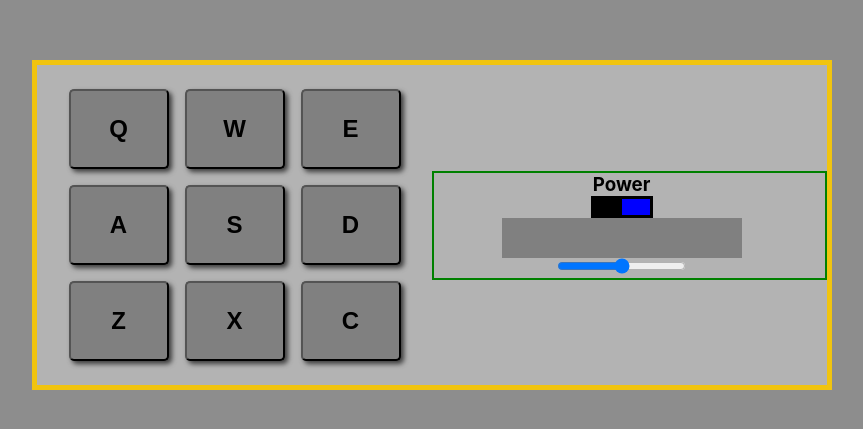
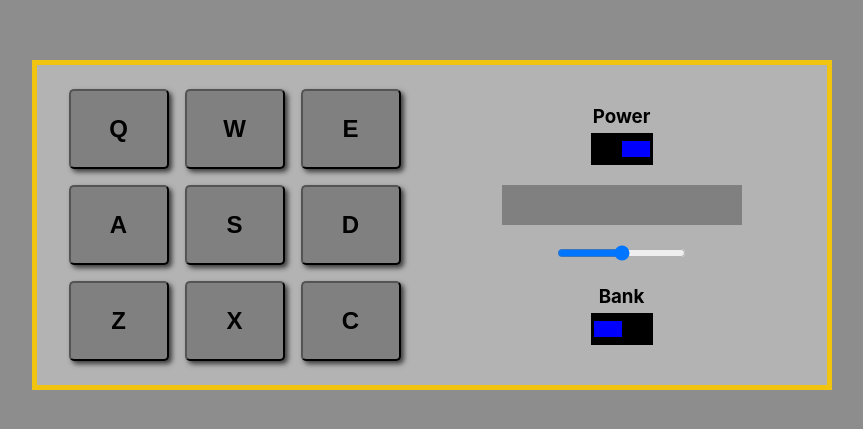
Before and after one commit to OlhaD/freeCodeCamp-react-projects, a React (Create React App) app in the folder drum-machine/: page / in a window 1280 px wide. Shown: the part 175-604 px from the top of the page, without its empty margins (208-1071 px from the left). Built offline with nearby package versions, Linux system fonts and the light colour scheme.

Commit message:
DM - add Bank toggler

```diff
--- /dev/null
+++ b/drum-machine/src/components/Bank/Bank.js
@@ -0,0 +1,21 @@
+import React from 'react';
+import * as classes from './Bank.module.scss';
+import Toggler from '../UI/Toggler/Toggler';
+
+function Bank(props) {
+    function onBankChanged(isOn) {
+        props.onChanged(isOn);
+    }
+
+    return (
+        <div className={classes.Bank}>
+            <header>
+                <h3>Bank</h3>
+            </header>
+
+            <Toggler disabled={!props.isPowerOn} isOn={props.isOn} onToggled={(isOn) => onBankChanged(isOn)}/>
+        </div>
+    );
+}
+
+export default Bank;
--- a/drum-machine/src/components/DrumPad/DrumPad.js
+++ b/drum-machine/src/components/DrumPad/DrumPad.js
@@ -6,53 +6,63 @@ import NumPad from '../NumPad/NumPad';
 import Power from '../Power/Power';
 import MessageBox from '../UI/MessageBox/MessageBox';
 import Slider from '../UI/Slider/Slider';
+import Bank from '../Bank/Bank';
 
 function DrumPad(props) {
     const buttonsInfo = [
     {
         text: "Q",
         message: "Heater-1",
-        audioSrc: "https://s3.amazonaws.com/freecodecamp/drums/Heater-1.mp3"
+        audioSrc: "https://s3.amazonaws.com/freecodecamp/drums/Heater-1.mp3",
+        altAudioSrc: "https://s3.amazonaws.com/freecodecamp/drums/Chord_1.mp3"
     },
     {
         text: "W",
         message: "Heater-2",
-        audioSrc: "https://s3.amazonaws.com/freecodecamp/drums/Heater-2.mp3"
+        audioSrc: "https://s3.amazonaws.com/freecodecamp/drums/Heater-2.mp3",
+        altAudioSrc: "https://s3.amazonaws.com/freecodecamp/drums/Chord_2.mp3"
     },
     {
         text: "E",
         message: "Heater-3",
-        audioSrc: "https://s3.amazonaws.com/freecodecamp/drums/Heater-3.mp3"
+        audioSrc: "https://s3.amazonaws.com/freecodecamp/drums/Heater-3.mp3",
+        altAudioSrc: "https://s3.amazonaws.com/freecodecamp/drums/Chord_3.mp3"
     },
     {
         text: "A",
         message: "Heater-4",
-        audioSrc: "https://s3.amazonaws.com/freecodecamp/drums/Heater-4_1.mp3"
+        audioSrc: "https://s3.amazonaws.com/freecodecamp/drums/Heater-4_1.mp3",
+        altAudioSrc: "https://s3.amazonaws.com/freecodecamp/drums/Give_us_a_light.mp3"
     },
     {
         text: "S",
         message: "Clap",
-        audioSrc: "https://s3.amazonaws.com/freecodecamp/drums/Heater-6.mp3"
+        audioSrc: "https://s3.amazonaws.com/freecodecamp/drums/Heater-6.mp3",
+        altAudioSrc: "https://s3.amazonaws.com/freecodecamp/drums/Dry_Ohh.mp3"
     },
     {
         text: "D",
         message: "Open-HH",
-        audioSrc: "https://s3.amazonaws.com/freecodecamp/drums/Dsc_Oh.mp3"
+        audioSrc: "https://s3.amazonaws.com/freecodecamp/drums/Dsc_Oh.mp3",
+        altAudioSrc: "https://s3.amazonaws.com/freecodecamp/drums/Bld_H1.mp3"
     },
     {
         text: "Z",
         message: "Clap",
-        audioSrc: "https://s3.amazonaws.com/freecodecamp/drums/Kick_n_Hat.mp3"
+        audioSrc: "https://s3.amazonaws.com/freecodecamp/drums/Kick_n_Hat.mp3",
+        altAudioSrc: "https://s3.amazonaws.com/freecodecamp/drums/punchy_kick_1.mp3"
     },
     {
         text: "X",
         message: "Kick",
-        audioSrc: "https://s3.amazonaws.com/freecodecamp/drums/RP4_KICK_1.mp3"
+        audioSrc: "https://s3.amazonaws.com/freecodecamp/drums/RP4_KICK_1.mp3",
+        altAudioSrc: "https://s3.amazonaws.com/freecodecamp/drums/side_stick_1.mp3"
     },
     {
         text: "C",
         message: "Closed-HH",
-        audioSrc: "https://s3.amazonaws.com/freecodecamp/drums/Cev_H2.mp3"
+        audioSrc: "https://s3.amazonaws.com/freecodecamp/drums/Cev_H2.mp3",
+        altAudioSrc: "https://s3.amazonaws.com/freecodecamp/drums/Brk_Snr.mp3"
     }];
 
     const sliderSettings = {
@@ -62,10 +72,11 @@ function DrumPad(props) {
     }
 
     var [isPowerOn, setIsPowerOn] = useState(true);
+    var [isBankOn, setIsBankOn] = useState(false);
     var [message, setMessage] = useState("");
     var [volume, setVolume] = useState(sliderSettings.value);
 
-    function onPowerChanged(isOn){
+    function onPowerChangedHandler(isOn){
         setIsPowerOn(isOn);
         if(!isOn){
             onButtonActivated("")
@@ -81,13 +92,19 @@ function DrumPad(props) {
         setMessage(`Volume: ${value}`);
     }
 
+    function onBankChangedHandler(value){
+        setIsBankOn(value);
+        setMessage(value ? "Smooth Piano Kit" : "Heater Kit");
+    }
+
     return (
         <div className={classes.Display} >
-            <NumPad buttons={buttonsInfo} isPowerOn={isPowerOn} pressedKey={props.pressedKey} onButtonActivated={(button) => onButtonActivated(button)} volume={volume} />
+            <NumPad buttons={buttonsInfo} isPowerOn={isPowerOn} isBankOn={isBankOn} pressedKey={props.pressedKey}
+                onButtonActivated={(button) => onButtonActivated(button)} volume={volume} />
 
             <div className={classes.RightPanel}>
                 <div>
-                    <Power onChanged={(isOn) => onPowerChanged(isOn)} />
+                    <Power isOn={isPowerOn} onChanged={(isOn) => onPowerChangedHandler(isOn)} />
                 </div>
 
                 <div>
@@ -95,7 +112,11 @@ function DrumPad(props) {
                 </div>
 
                 <div>
-                    <Slider min={sliderSettings.min} max={sliderSettings.max} onChange={(volume) => onVolumeChangedHandler(volume)} />
+                    <Slider disabled={!isPowerOn} min={sliderSettings.min} max={sliderSettings.max} onChange={(volume) => onVolumeChangedHandler(volume)} />
+                </div>
+
+                <div>
+                    <Bank isPowerOn={isPowerOn} isOn={isBankOn} onChanged={(isOn) => onBankChangedHandler(isOn)} />
                 </div>
             </div>
         </div>
--- a/drum-machine/src/components/DrumPad/DrumPad.module.scss
+++ b/drum-machine/src/components/DrumPad/DrumPad.module.scss
@@ -16,6 +16,8 @@ $border-color: rgb(241,196,15);
       width: 50%;
       padding-right: 1rem;
 
-      border: 2px solid green;
+      div {
+        margin: 5px 0;
+      }
     }
   }
--- a/drum-machine/src/components/NumPad/NumPad.js
+++ b/drum-machine/src/components/NumPad/NumPad.js
@@ -8,7 +8,7 @@ function NumPad(props) {
             {
                 props.buttons.map((button, key) =>
                 (
-                    <Button key={key} keyPressed={props.pressedKey} name={button.text} audioSrc={button.audioSrc} message={button.message}
+                    <Button key={key} keyPressed={props.pressedKey} name={button.text} audioSrc={props.isBankOn ? button.altAudioSrc :button.audioSrc} message={button.message}
                         onButtonActivated={(button) => props.onButtonActivated(button)} volume={props.volume} disabled={!props.isPowerOn}/>
                 ))
             }
--- a/drum-machine/src/components/Power/Power.js
+++ b/drum-machine/src/components/Power/Power.js
@@ -13,7 +13,7 @@ function Power(props) {
                 <h3>Power</h3>
             </header>
 
-            <Toggler onToggled={(isOn) => onPowerChanged(isOn)}/>
+            <Toggler isOn={props.isOn} onToggled={(isOn) => onPowerChanged(isOn)}/>
         </div>
     );
 }
--- a/drum-machine/src/components/UI/Slider/Slider.js
+++ b/drum-machine/src/components/UI/Slider/Slider.js
@@ -7,7 +7,7 @@ function Slider(props) {
 
     return (
         <div>
-            <input type="range" min={props.min} max={props.max} value={props.value} onChange={(e) => sliderChangedHandler(e)}></input>
+            <input type="range" min={props.min} max={props.max} value={props.value} onChange={(e) => sliderChangedHandler(e)} disabled={props.disabled}></input>
         </div>
     );
 }
--- a/drum-machine/src/components/UI/Toggler/Toggler.js
+++ b/drum-machine/src/components/UI/Toggler/Toggler.js
@@ -2,9 +2,13 @@ import React, {useState} from 'react';
 import * as classes from './Toggler.module.scss';
 
 function Toggler(props) {
-    const [isOn, setIsOn] = useState(true);
+    const [isOn, setIsOn] = useState(props.isOn);
 
     function onTogglerClicked(isOn){
+        if(props.disabled){
+            return;
+        }
+
         setIsOn(isOn);
         props.onToggled(isOn);
     }
```
Also changed, not shown: drum-machine/src/components/Bank/Bank.module.scss (added).
